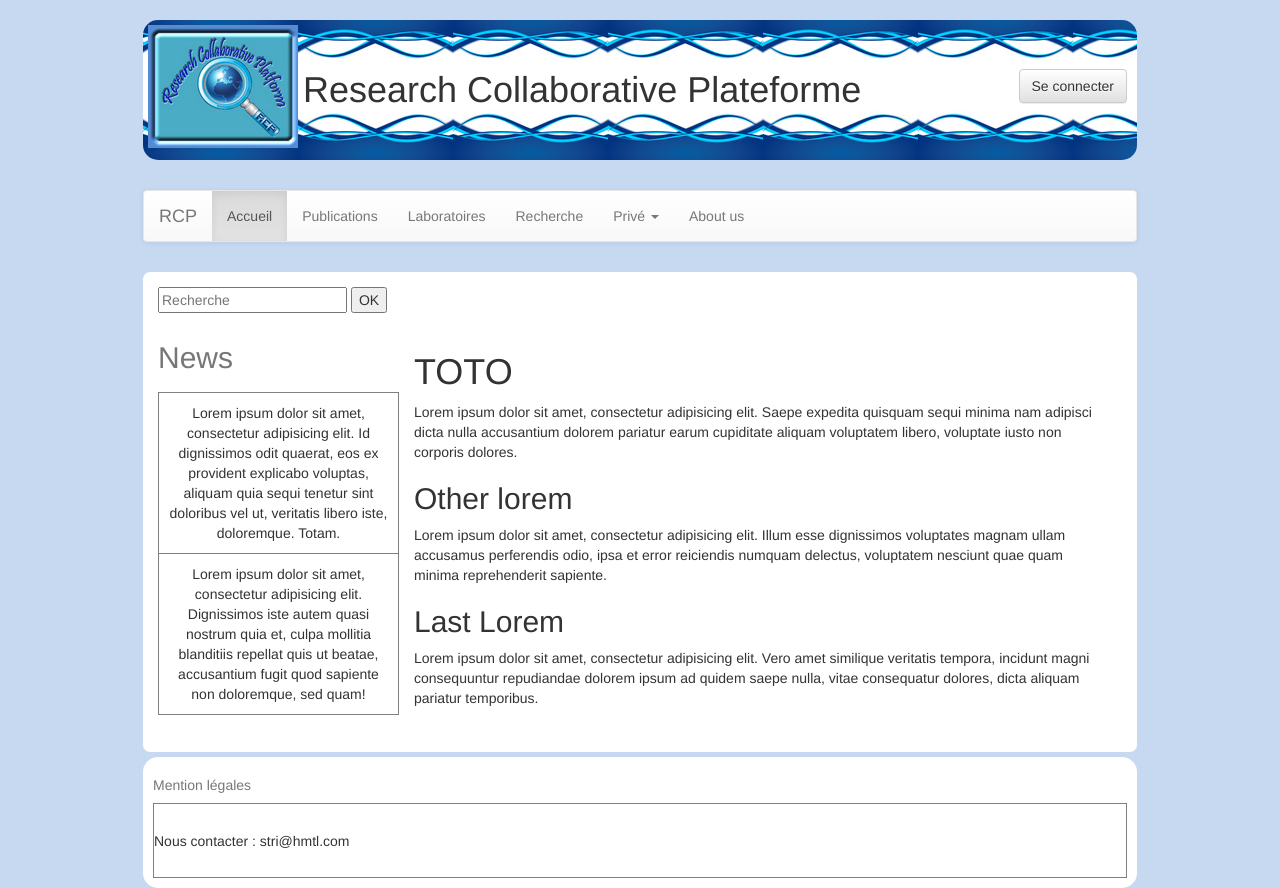
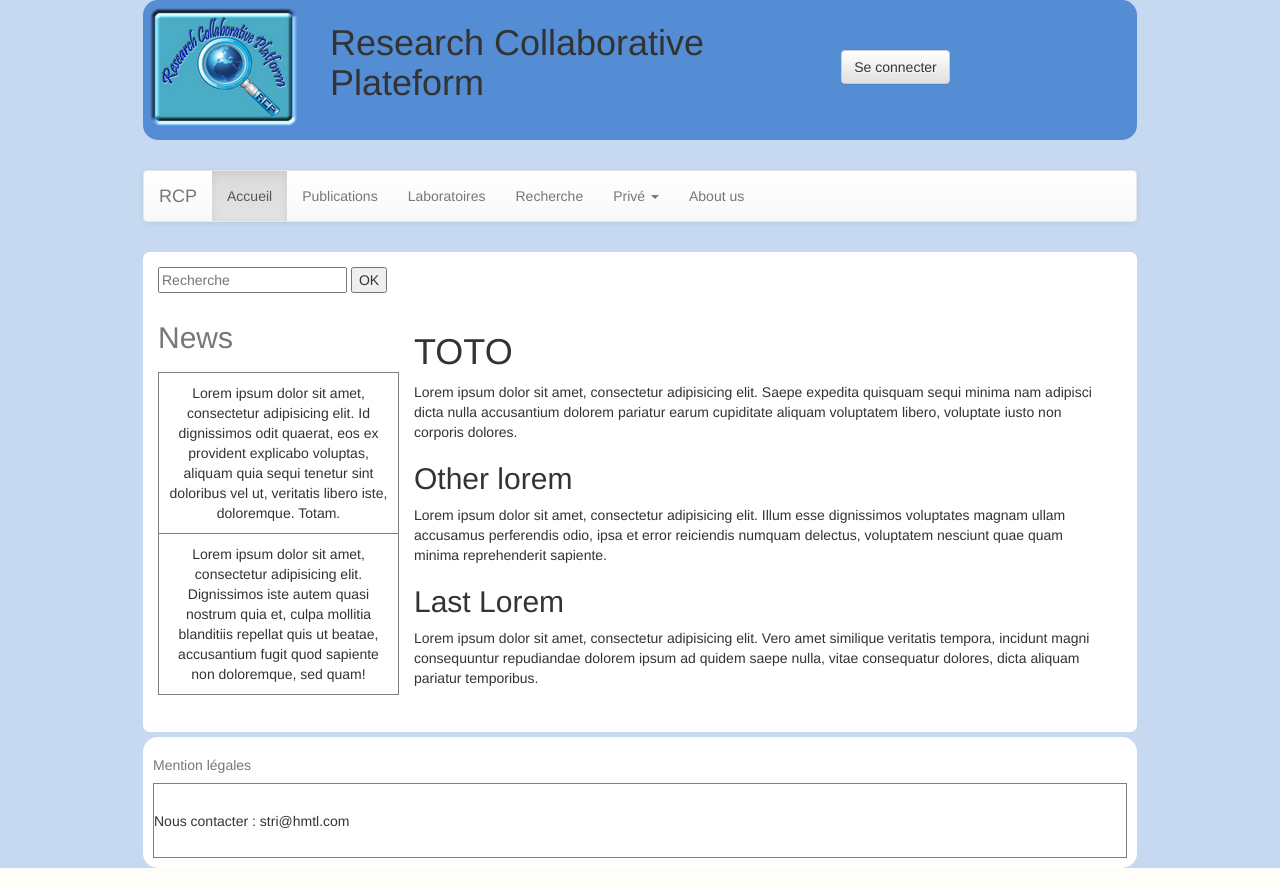
Before and after one commit to Sirbu/ProjetWeb, a PHP site: page / in a window 1280 px wide. Run offline with PHP 8.4, Linux system fonts and the light colour scheme; some libraries are stand-ins or nearby versions.

Commit message:
Mise en page de la page d'accueil terminée. Il manque que le php pour gérer les sessions.

```diff
--- a/src/Styles/bootstrap_mod.css
+++ b/src/Styles/bootstrap_mod.css
@@ -12,9 +12,9 @@
 {
 	height: 140px;
 	width: auto;
-	background-image: url("../Images/little3.png");
+	/*background-image: url("../Images/little3.png");*/
 	background-repeat: repeat repeat-y;
-	/*background-color: #548DD4;*/
+	background-color: #548DD4;
 	border-radius: 15px;
 }
 
@@ -26,15 +26,18 @@
 
 #banner-title
 {
-	padding-top: 5%;
-	padding-left: 5%;
+	/*padding-top: 5%;*/
+	margin-left: 5%;
+	margin-bottom: 5%;
+	margin-right: 10%;
 }
 
 .connexion
 {
-	float: right;
-	margin-right: 10px;
-	margin-top: -50px;
+	/*float: right;*/
+	position: relative;
+	margin: auto;
+	/*margin-right: 5%;*/
 }
 
 .container-fluid
--- a/src/index.php
+++ b/src/index.php
@@ -53,11 +53,17 @@
 
         <div class="container-fluid">
             <div class="banner-container">
-                <img id="img-banner" src="Images/logo2.png">
-                <h1 id="banner-title">Research Collaborative Plateforme</h1>
-                <button onclick="test()" class="btn btn-lt btn-default connexion">
-                            Se connecter
-                </button>
+                <table>
+                    <tr>
+                        <td><img id="img-banner" src="Images/logo2.png"></td>
+                        <td><h1 id="banner-title">Research Collaborative Plateform</h1></td>
+                        <td>
+                            <button onclick="test()" class="btn btn-lt btn-default connexion">
+                                Se connecter
+                            </button>
+                        </td>
+                    </tr>
+                </table>
             </div>
 
             <nav class="navbar navbar-default">
```
